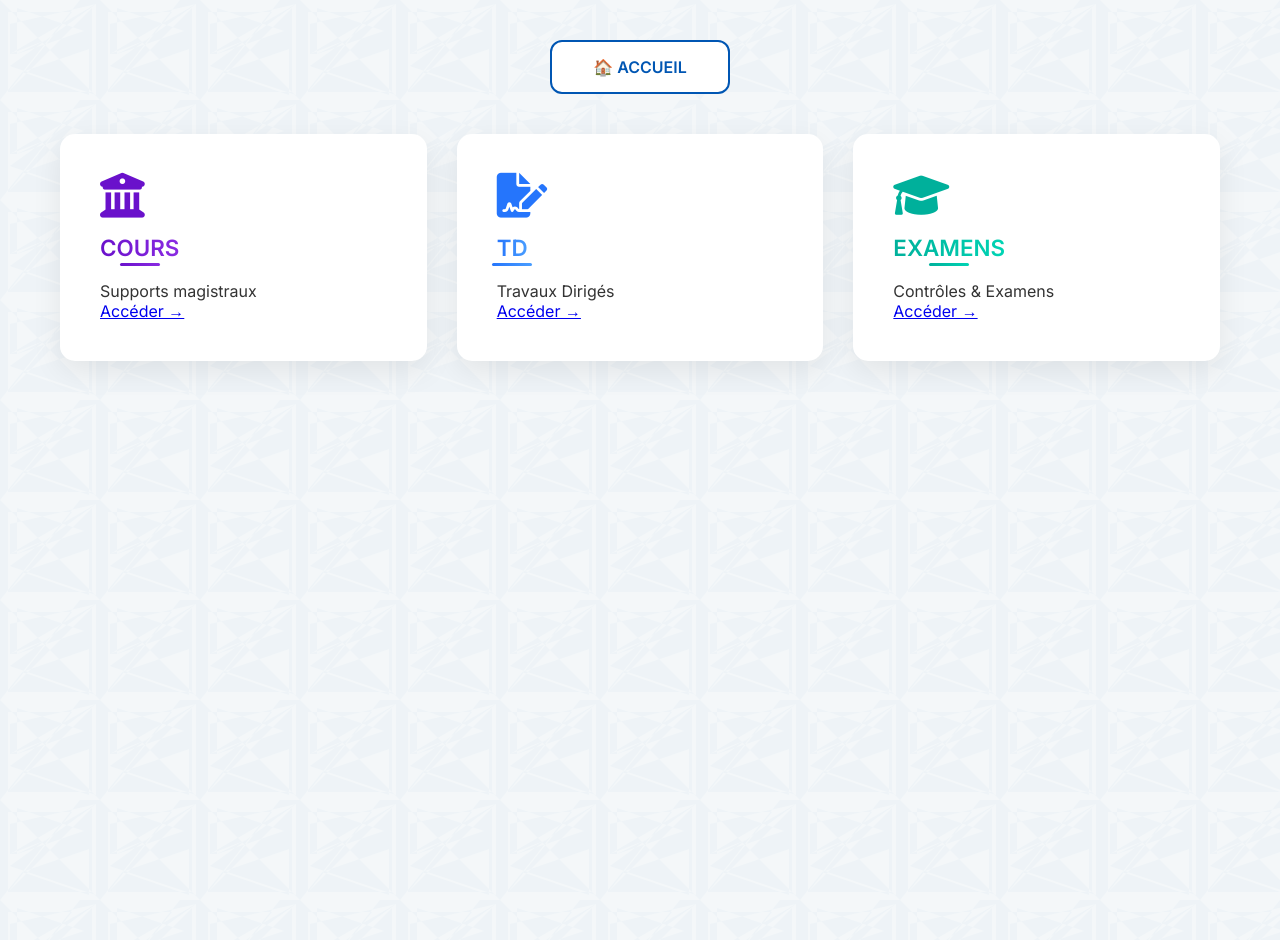
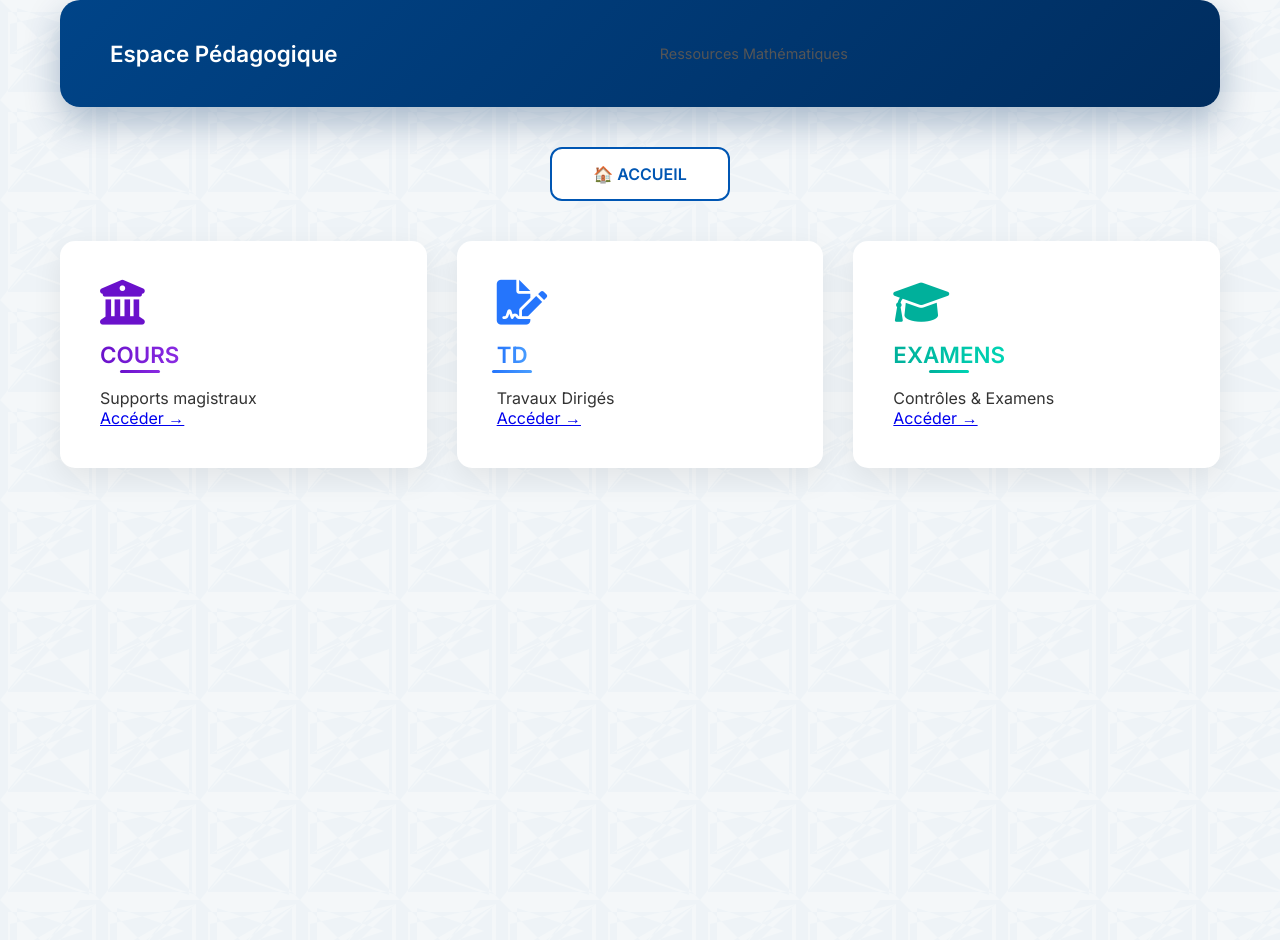
Before and after one commit to mahmoudmath/mahmoudmath.github.io, a Jekyll site: the page pedagogie.html, which Jekyll copies as it is, in a window 1280 px wide. Built offline with Jekyll 4.4.1, drawn with Linux system fonts in a browser that asks for light colours; after the commit the page ends 900 px from its top, so only the background shows below that.

Commit message:
Update pedagogie.html

```diff
--- a/pedagogie.html
+++ b/pedagogie.html
@@ -1,4 +1,3 @@
-
 <!DOCTYPE html>
 <html lang="fr">
 <head>
@@ -24,7 +23,15 @@ j=d.createElement(s),dl=l!='dataLayer'?'&l='+l:'';j.async=true;j.src=
 <noscript><iframe src="https://www.googletagmanager.com/ns.html?id=GTM-5HG84LR9"
 height="0" width="0" style="display:none;visibility:hidden"></iframe></noscript>
 <!-- End Google Tag Manager (noscript) -->
+
     <div class="container">
+        <!-- HEADER AJOUTÉ -->
+        <header class="professor-header" data-aos="fade-down">
+            <div style="float: left; font-weight: bold; font-size: 1.4em;">Espace Pédagogique</div>
+            <div style="float: right; font-size: 0.9em; color: #555;">Ressources Mathématiques</div>
+            <div style="clear: both;"></div>
+        </header>
+
         <nav class="academic-nav">
             <a href="index.html" class="nav-card">🏠 ACCUEIL</a>
         </nav>
```
